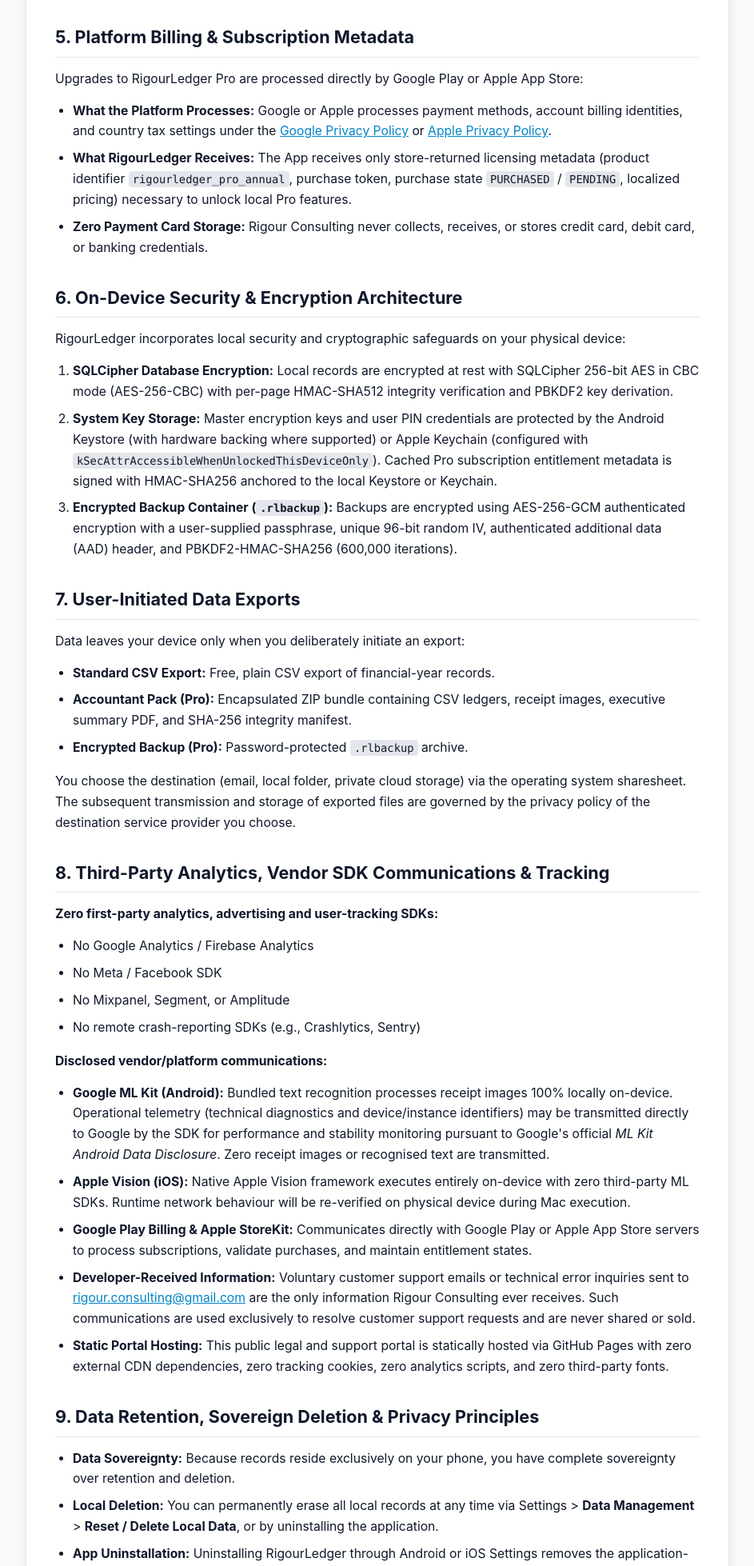
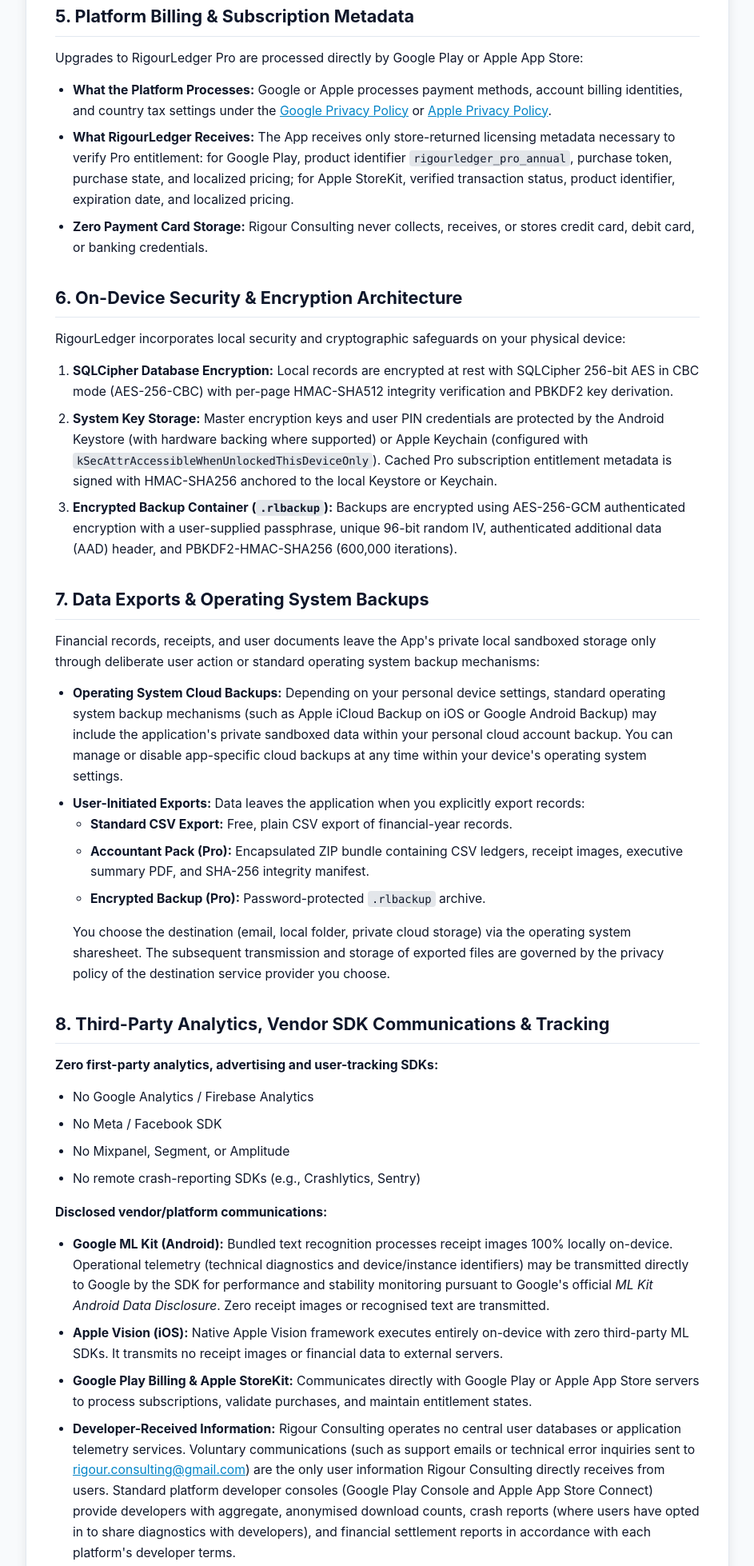
Before and after one commit to RigourConsulting/rigourledger-pages, a plain HTML site: page privacy/index.html in a window 1280 px wide. Shown: the part 2363-4321 px from the top of the page at 80% size, without its empty margins (168-1111 px from the left). Drawn offline with Linux system fonts and the light colour scheme.

Commit message:
fix(legal): refine EULA precedence, store metadata, OS backups, and telemetry disclosures

```diff
--- a/privacy/index.html
+++ b/privacy/index.html
@@ -82,8 +82,8 @@
           </li>
           <li>
             <strong>On-Device Optical Character Recognition (OCR):</strong>
-            <p>Text recognition is executed on your physical device using on-device machine learning (Apple Vision framework on iOS; Google ML Kit on Android). On iOS, text recognition uses the native Apple Vision framework (<code>VNRecognizeTextRequest</code>) with zero third-party ML SDKs. On Android, Google ML Kit operates on-device. Receipt images and recognised financial text are processed locally and <strong>never</strong> transmitted to external OCR servers or Rigour Consulting.</p>
-            <p>Pursuant to Google's official <em>ML Kit Android Data Disclosure</em>, the bundled Google ML Kit SDK on Android may transmit technical operational diagnostics (latency, API configuration, feature versions, error codes, event types) and device/installation identifiers (device model, OS version, per-installation app instance IDs) directly to Google for SDK stability and usage analytics. User financial records, receipt images, and recognised receipt text are never included. On iOS, native runtime network observation is pending verification on physical device during Mac execution.</p>
+            <p>Text recognition is executed on your physical device using on-device machine learning (Apple Vision framework on iOS; Google ML Kit on Android). On iOS, text recognition uses Apple's native Vision framework (<code>VNRecognizeTextRequest</code>) with zero third-party ML SDKs. On Android, Google ML Kit operates on-device. Receipt images and recognised financial text are processed locally and <strong>never</strong> transmitted to external OCR servers or Rigour Consulting.</p>
+            <p>Pursuant to Google's official <em>ML Kit Android Data Disclosure</em>, the bundled Google ML Kit SDK on Android may transmit technical operational diagnostics (latency, API configuration, feature versions, error codes, event types) and device/installation identifiers (device model, OS version, per-installation app instance IDs) directly to Google for SDK stability and usage analytics. User financial records, receipt images, and recognised receipt text are never included.</p>
           </li>
           <li>
             <strong>System Document &amp; Photo Pickers:</strong>
@@ -101,7 +101,7 @@
         <p>Upgrades to RigourLedger Pro are processed directly by Google Play or Apple App Store:</p>
         <ul>
           <li><strong>What the Platform Processes:</strong> Google or Apple processes payment methods, account billing identities, and country tax settings under the <a href="https://policies.google.com/privacy" target="_blank" rel="noopener noreferrer">Google Privacy Policy</a> or <a href="https://www.apple.com/legal/privacy/" target="_blank" rel="noopener noreferrer">Apple Privacy Policy</a>.</li>
-          <li><strong>What RigourLedger Receives:</strong> The App receives only store-returned licensing metadata (product identifier <code>rigourledger_pro_annual</code>, purchase token, purchase state <code>PURCHASED</code> / <code>PENDING</code>, localized pricing) necessary to unlock local Pro features.</li>
+          <li><strong>What RigourLedger Receives:</strong> The App receives only store-returned licensing metadata necessary to verify Pro entitlement: for Google Play, product identifier <code>rigourledger_pro_annual</code>, purchase token, purchase state, and localized pricing; for Apple StoreKit, verified transaction status, product identifier, expiration date, and localized pricing.</li>
           <li><strong>Zero Payment Card Storage:</strong> Rigour Consulting never collects, receives, or stores credit card, debit card, or banking credentials.</li>
         </ul>
       </section>
@@ -117,14 +117,19 @@
       </section>
 
       <section>
-        <h2>7. User-Initiated Data Exports</h2>
-        <p>Data leaves your device only when you deliberately initiate an export:</p>
+        <h2>7. Data Exports &amp; Operating System Backups</h2>
+        <p>Financial records, receipts, and user documents leave the App's private local sandboxed storage only through deliberate user action or standard operating system backup mechanisms:</p>
         <ul>
-          <li><strong>Standard CSV Export:</strong> Free, plain CSV export of financial-year records.</li>
-          <li><strong>Accountant Pack (Pro):</strong> Encapsulated ZIP bundle containing CSV ledgers, receipt images, executive summary PDF, and SHA-256 integrity manifest.</li>
-          <li><strong>Encrypted Backup (Pro):</strong> Password-protected <code>.rlbackup</code> archive.</li>
+          <li><strong>Operating System Cloud Backups:</strong> Depending on your personal device settings, standard operating system backup mechanisms (such as Apple iCloud Backup on iOS or Google Android Backup) may include the application's private sandboxed data within your personal cloud account backup. You can manage or disable app-specific cloud backups at any time within your device's operating system settings.</li>
+          <li><strong>User-Initiated Exports:</strong> Data leaves the application when you explicitly export records:
+            <ul>
+              <li><strong>Standard CSV Export:</strong> Free, plain CSV export of financial-year records.</li>
+              <li><strong>Accountant Pack (Pro):</strong> Encapsulated ZIP bundle containing CSV ledgers, receipt images, executive summary PDF, and SHA-256 integrity manifest.</li>
+              <li><strong>Encrypted Backup (Pro):</strong> Password-protected <code>.rlbackup</code> archive.</li>
+            </ul>
+            <p>You choose the destination (email, local folder, private cloud storage) via the operating system sharesheet. The subsequent transmission and storage of exported files are governed by the privacy policy of the destination service provider you choose.</p>
+          </li>
         </ul>
-        <p>You choose the destination (email, local folder, private cloud storage) via the operating system sharesheet. The subsequent transmission and storage of exported files are governed by the privacy policy of the destination service provider you choose.</p>
       </section>
 
       <section>
@@ -139,9 +144,9 @@
         <p><strong>Disclosed vendor/platform communications:</strong></p>
         <ul>
           <li><strong>Google ML Kit (Android):</strong> Bundled text recognition processes receipt images 100% locally on-device. Operational telemetry (technical diagnostics and device/instance identifiers) may be transmitted directly to Google by the SDK for performance and stability monitoring pursuant to Google's official <em>ML Kit Android Data Disclosure</em>. Zero receipt images or recognised text are transmitted.</li>
-          <li><strong>Apple Vision (iOS):</strong> Native Apple Vision framework executes entirely on-device with zero third-party ML SDKs. Runtime network behaviour will be re-verified on physical device during Mac execution.</li>
+          <li><strong>Apple Vision (iOS):</strong> Native Apple Vision framework executes entirely on-device with zero third-party ML SDKs. It transmits no receipt images or financial data to external servers.</li>
           <li><strong>Google Play Billing &amp; Apple StoreKit:</strong> Communicates directly with Google Play or Apple App Store servers to process subscriptions, validate purchases, and maintain entitlement states.</li>
-          <li><strong>Developer-Received Information:</strong> Voluntary customer support emails or technical error inquiries sent to <a href="mailto:rigour.consulting@gmail.com">rigour.consulting@gmail.com</a> are the only information Rigour Consulting ever receives. Such communications are used exclusively to resolve customer support requests and are never shared or sold.</li>
+          <li><strong>Developer-Received Information:</strong> Rigour Consulting operates no central user databases or application telemetry services. Voluntary communications (such as support emails or technical error inquiries sent to <a href="mailto:rigour.consulting@gmail.com">rigour.consulting@gmail.com</a>) are the only user information Rigour Consulting directly receives from users. Standard platform developer consoles (Google Play Console and Apple App Store Connect) provide developers with aggregate, anonymised download counts, crash reports (where users have opted in to share diagnostics with developers), and financial settlement reports in accordance with each platform's developer terms.</li>
           <li><strong>Static Portal Hosting:</strong> This public legal and support portal is statically hosted via GitHub Pages with zero external CDN dependencies, zero tracking cookies, zero analytics scripts, and zero third-party fonts.</li>
         </ul>
       </section>
```
Also changed, not shown: data-deletion/index.html (+5 -5 lines), terms/index.html (+1 -1 lines).
